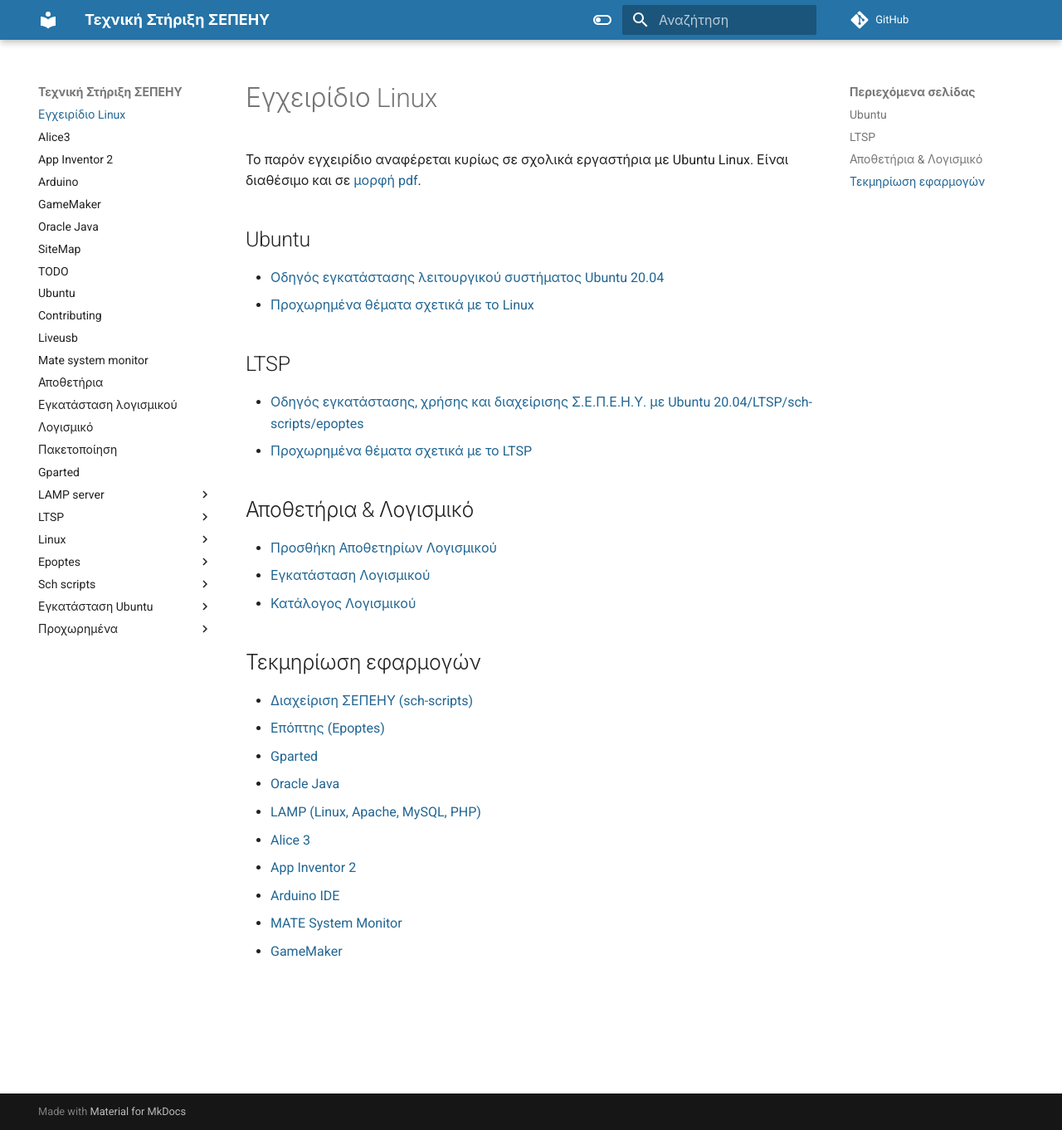
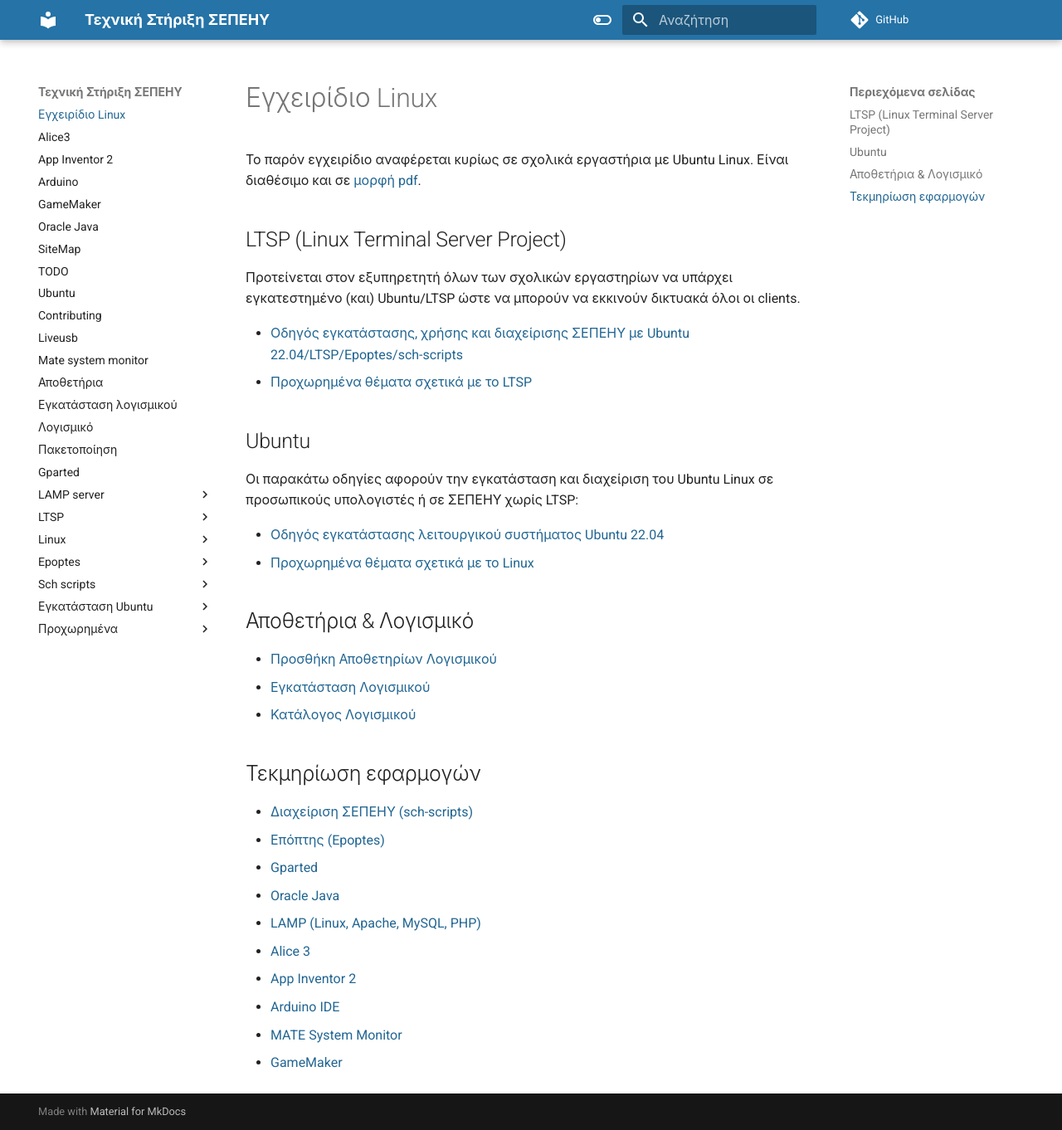
Before and after one commit to siahos/el.ltsp.org, an MkDocs documentation site: the page built from docs/index.md, in a window 1280 px wide and 1362 px high. Shown: the whole window at 83% size. Built offline with MkDocs 1.6.1 and Material for MkDocs 9.7.7, drawn with Linux system fonts in a browser that asks for light colours; comment, search, counter and statistics services are not loaded.

Commit message:
Update index.md

```diff
--- a/docs/index.md
+++ b/docs/index.md
@@ -3,35 +3,40 @@
 Το παρόν εγχειρίδιο αναφέρεται κυρίως σε σχολικά εργαστήρια με Ubuntu Linux.
 Είναι διαθέσιμο και σε [μορφή pdf](linux.pdf).
 
+## LTSP (Linux Terminal Server Project)
+
+Προτείνεται στον εξυπηρετητή όλων των σχολικών εργαστηρίων να υπάρχει
+εγκατεστημένο (και) Ubuntu/LTSP ώστε να μπορούν να εκκινούν δικτυακά όλοι οι
+clients.
+
+- [Οδηγός εγκατάστασης, χρήσης και διαχείρισης ΣΕΠΕΗΥ με Ubuntu
+    22.04/LTSP/Epoptes/sch-scripts](LTSP/index.md)
+- [Προχωρημένα θέματα σχετικά με το LTSP](LTSP/Προχωρημένα/index.md)
+
 ## Ubuntu
 
-  - [Οδηγός εγκατάστασης λειτουργικού συστήματος Ubuntu
-    20.04](Εγκατάσταση_Ubuntu/index.md)
-  - [Προχωρημένα θέματα σχετικά με το
-    Linux](Προχωρημένα/index.md)
+Οι παρακάτω οδηγίες αφορούν την εγκατάσταση και διαχείριση του Ubuntu Linux
+σε προσωπικούς υπολογιστές ή σε ΣΕΠΕΗΥ χωρίς LTSP:
 
-## LTSP
-
-  - [Οδηγός εγκατάστασης, χρήσης και διαχείρισης Σ.Ε.Π.Ε.Η.Υ. με Ubuntu
-    20.04/LTSP/sch-scripts/epoptes](LTSP/index.md)
-  - [Προχωρημένα θέματα σχετικά με το
-    LTSP](LTSP/Προχωρημένα/index.md)
+- [Οδηγός εγκατάστασης λειτουργικού συστήματος Ubuntu
+  22.04](Εγκατάσταση_Ubuntu/index.md)
+- [Προχωρημένα θέματα σχετικά με το Linux](Προχωρημένα/index.md)
 
 ## Αποθετήρια & Λογισμικό
 
-  - [Προσθήκη Αποθετηρίων Λογισμικού](Αποθετήρια.md)
-  - [Εγκατάσταση Λογισμικού](Εγκατάσταση_λογισμικού.md)
-  - [Κατάλογος Λογισμικού](Λογισμικό.md)
+- [Προσθήκη Αποθετηρίων Λογισμικού](Αποθετήρια.md)
+- [Εγκατάσταση Λογισμικού](Εγκατάσταση_λογισμικού.md)
+- [Κατάλογος Λογισμικού](Λογισμικό.md)
 
 ## Τεκμηρίωση εφαρμογών
 
-  - [Διαχείριση ΣΕΠΕΗΥ (sch-scripts)](sch-scripts/index.md)
-  - [Επόπτης (Epoptes)](epoptes/index.md)
-  - [Gparted](Gparted/index.md)
-  - [Oracle Java](Oracle_Java.md)
-  - [LAMP (Linux, Apache, MySQL, PHP)](LAMP_server/index.md)
-  - [Alice 3](Alice3.md)
-  - [App Inventor 2](App_Inventor_2.md)
-  - [Arduino IDE](Arduino.md)
-  - [MATE System Monitor](mate-system-monitor.md)
-  - [GameMaker](GameMaker.md)
+- [Διαχείριση ΣΕΠΕΗΥ (sch-scripts)](sch-scripts/index.md)
+- [Επόπτης (Epoptes)](epoptes/index.md)
+- [Gparted](Gparted/index.md)
+- [Oracle Java](Oracle_Java.md)
+- [LAMP (Linux, Apache, MySQL, PHP)](LAMP_server/index.md)
+- [Alice 3](Alice3.md)
+- [App Inventor 2](App_Inventor_2.md)
+- [Arduino IDE](Arduino.md)
+- [MATE System Monitor](mate-system-monitor.md)
+- [GameMaker](GameMaker.md)
```
